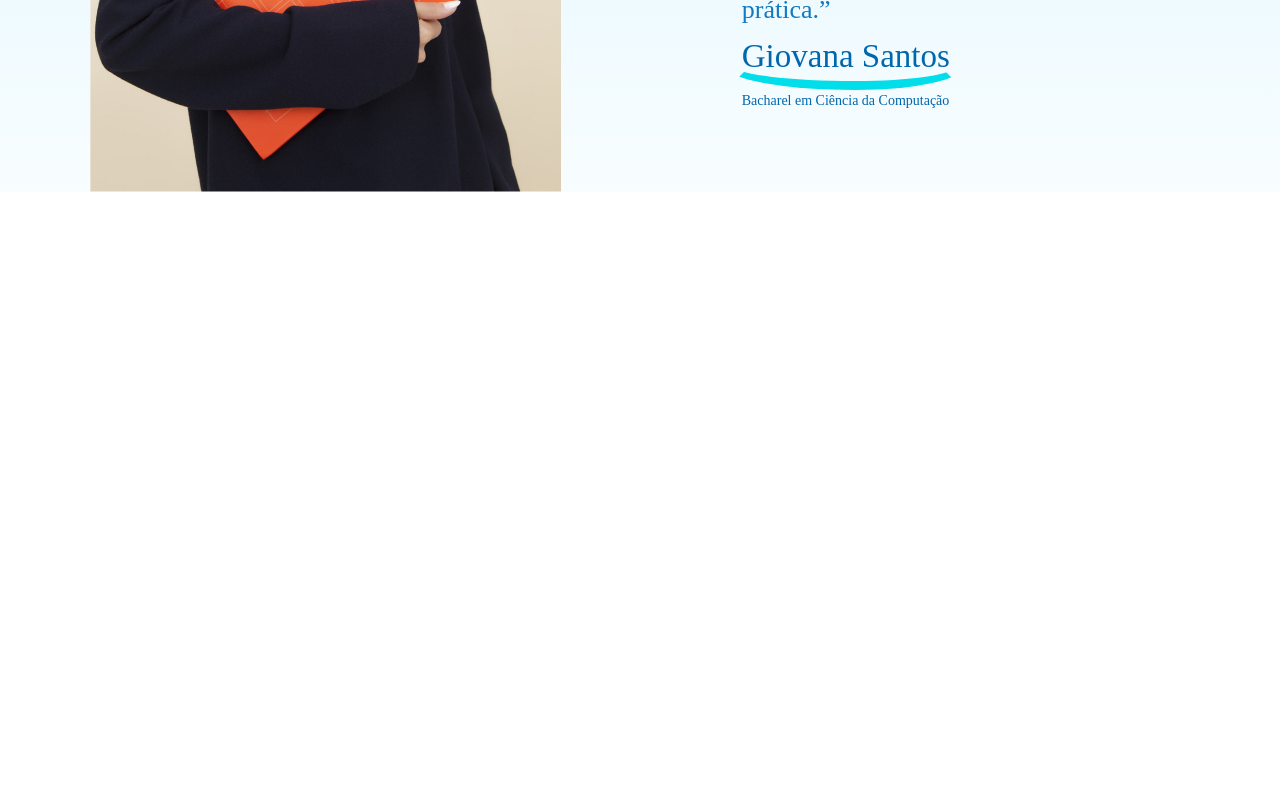
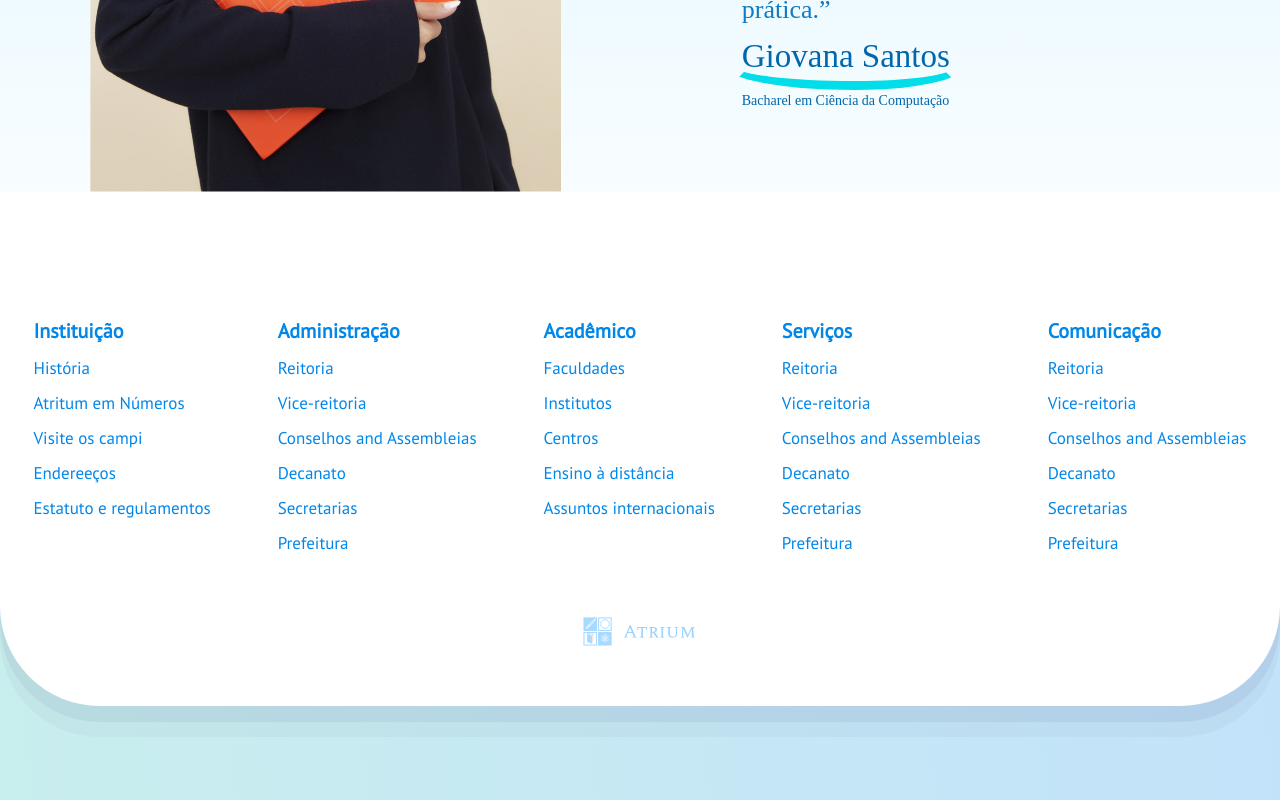
Before and after one commit to lucas-chave/desafio-atrium, a React (Create React App) app in the folder atrium/: page / in a window 1280 px wide. Shown: the part 2541-3341 px from the top of the page. Before the commit the page ends 2733 px from the top, so only its background shows below. Built offline with nearby package versions, Linux system fonts and the light colour scheme; a web font is replaced by a local one.

Commit message:
adding footer, fixes css and new font

```diff
--- /dev/null
+++ b/atrium/src/components/Footer.js
@@ -0,0 +1,114 @@
+import React from 'react';
+import styled from 'styled-components';
+import ListFooter from './ListFooter';
+import logoFooter from '../images/logo-bottom.svg';
+
+const Footer = () => {
+  const data = [
+    {
+      title: 'Instituição',
+      links: [
+        'História',
+        'Atritum em Números',
+        'Visite os campi',
+        'Endereeços',
+        'Estatuto e regulamentos',
+      ],
+    },
+    {
+      title: 'Administração',
+      links: [
+        'Reitoria',
+        'Vice-reitoria',
+        'Conselhos and Assembleias',
+        'Decanato',
+        'Secretarias',
+        'Prefeitura',
+      ],
+    },
+    {
+    title: 'Acadêmico',
+    links: [
+      'Faculdades',
+      'Institutos',
+      'Centros',
+      'Ensino à distância',
+      'Assuntos internacionais',
+    ],
+  },
+  {
+    title: 'Serviços',
+    links: [
+      'Reitoria',
+      'Vice-reitoria',
+      'Conselhos and Assembleias',
+      'Decanato',
+      'Secretarias',
+      'Prefeitura',
+    ],
+  },
+  {
+    title: 'Comunicação',
+    links: [
+      'Reitoria',
+      'Vice-reitoria',
+      'Conselhos and Assembleias',
+      'Decanato',
+      'Secretarias',
+      'Prefeitura',
+    ],
+  },
+];
+
+  return (
+    <>
+    <Container>
+      <FooterContainer>
+        {data.map(({ title, links}, index) => (
+          <ListFooter title={ title } links={ links } key={index} />
+          ))}
+      </FooterContainer>
+      <img src={logoFooter} alt="icone da logo" />
+    </Container>
+    <BorderBottom />
+    </>
+  );
+}
+
+const Container = styled.div`
+  padding-top: 53px;
+  background: #FFF;
+  width: 100%;
+  margin-top: 20px;
+  display: flex;
+  top: 40px;
+  flex-direction: column;
+  align-items: center;
+  position: relative;
+  justify-content: center;
+  margin-bottom: -58px;
+  box-shadow: 0px 31px 0px rgba(0, 0, 50, 0.03), 0px 16px 0px rgba(0, 0, 90, 0.05);
+  border-radius: 0 0 100px 100px;
+  img {
+    width: 116px;
+    height: 29px;
+    padding: 50px 0 60px 0;
+  }
+`;
+
+const BorderBottom = styled.div`
+  position: static;
+  height: 192px;
+  width: 100%;
+  background: linear-gradient(262.38deg, rgba(0, 135, 233, 0.24) 0.58%, rgba(28, 183, 183, 0.24) 100%);;
+`;
+
+const FooterContainer = styled.div`
+  display: flex;
+  justify-content: space-around;
+  width: 100%;
+  background: #FFF;
+  border-radius: 0 0 100px 100px;
+`;
+
+export default Footer;
--- /dev/null
+++ b/atrium/src/components/ListFooter.js
@@ -0,0 +1,43 @@
+import React from 'react';
+import styled from 'styled-components';
+const ListFooter = (props) => {
+  const { title, links } = props;
+  const arrLinks = links || []
+  return (
+    <div>
+      <Title>{title}</Title>
+      <Links>
+        { arrLinks.map((course, index) => (
+          <h5 key={ index }>{ course }</h5>
+        ))}
+      </Links>
+    </div>
+  );
+}
+
+const Title = styled.h4`
+  font-family: PT Sans;
+  font-style: normal;
+  font-weight: bold;
+  font-size: 20px;
+  line-height: 26px;
+  color: #0087E9;
+  margin: 13px 0px;
+`;
+
+const Links = styled.div`
+  margin: 0;
+
+  h5 {
+    font-family: PT Sans;
+    font-weight: normal;
+    font-size: 17px;
+    line-height: 22px;
+    display: flex;
+    align-items: center;
+    color: #0087E9;
+    margin: 13px 0px;
+  }
+`;
+
+export default ListFooter;
--- a/atrium/src/css/fonts.css
+++ b/atrium/src/css/fonts.css
@@ -5,3 +5,4 @@
 @import url('https://fonts.googleapis.com/css?family=Spectral+SC');
 @import url('https://fonts.googleapis.com/css?family=Titillium+Web');
 @import url('https://fonts.googleapis.com/css?family=Kotta+One');
+@import url('https://fonts.googleapis.com/css?family=PT+Sans');
--- a/atrium/src/pages/Main.js
+++ b/atrium/src/pages/Main.js
@@ -1,4 +1,5 @@
 import React from 'react';
+import Footer from '../components/Footer';
 import SectionInfo from '../components/SectionInfo';
 import SectionInitial from '../components/SectionInitial';
 import SectionQuote from '../components/SectionQuote';
@@ -9,6 +10,7 @@ const Main = () => {
       <SectionInitial />
       <SectionInfo />
       <SectionQuote />
+      <Footer />
     </div>
   );
 };
```
Also changed, not shown: atrium/src/images/logo-bottom.svg (added).
